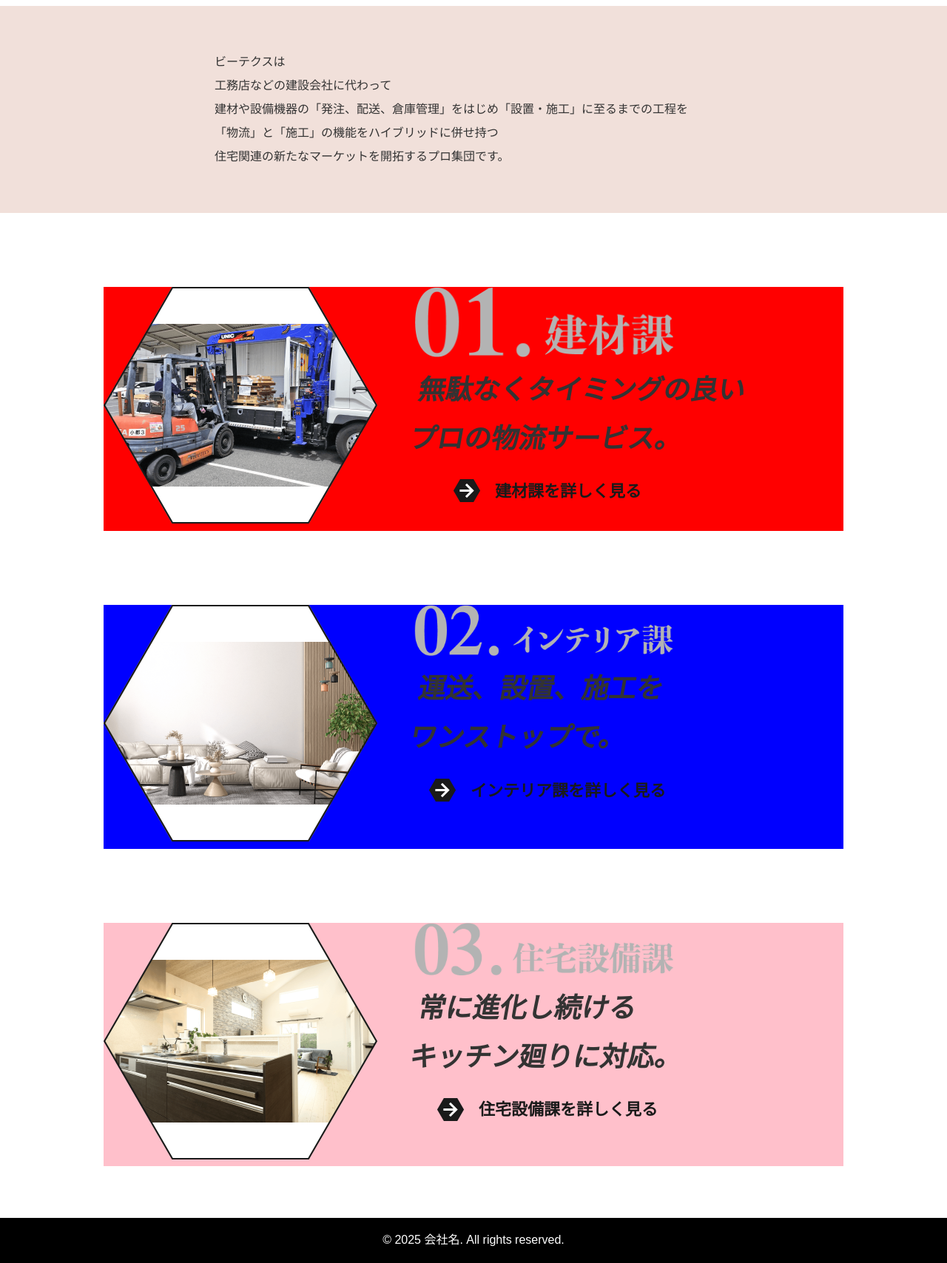
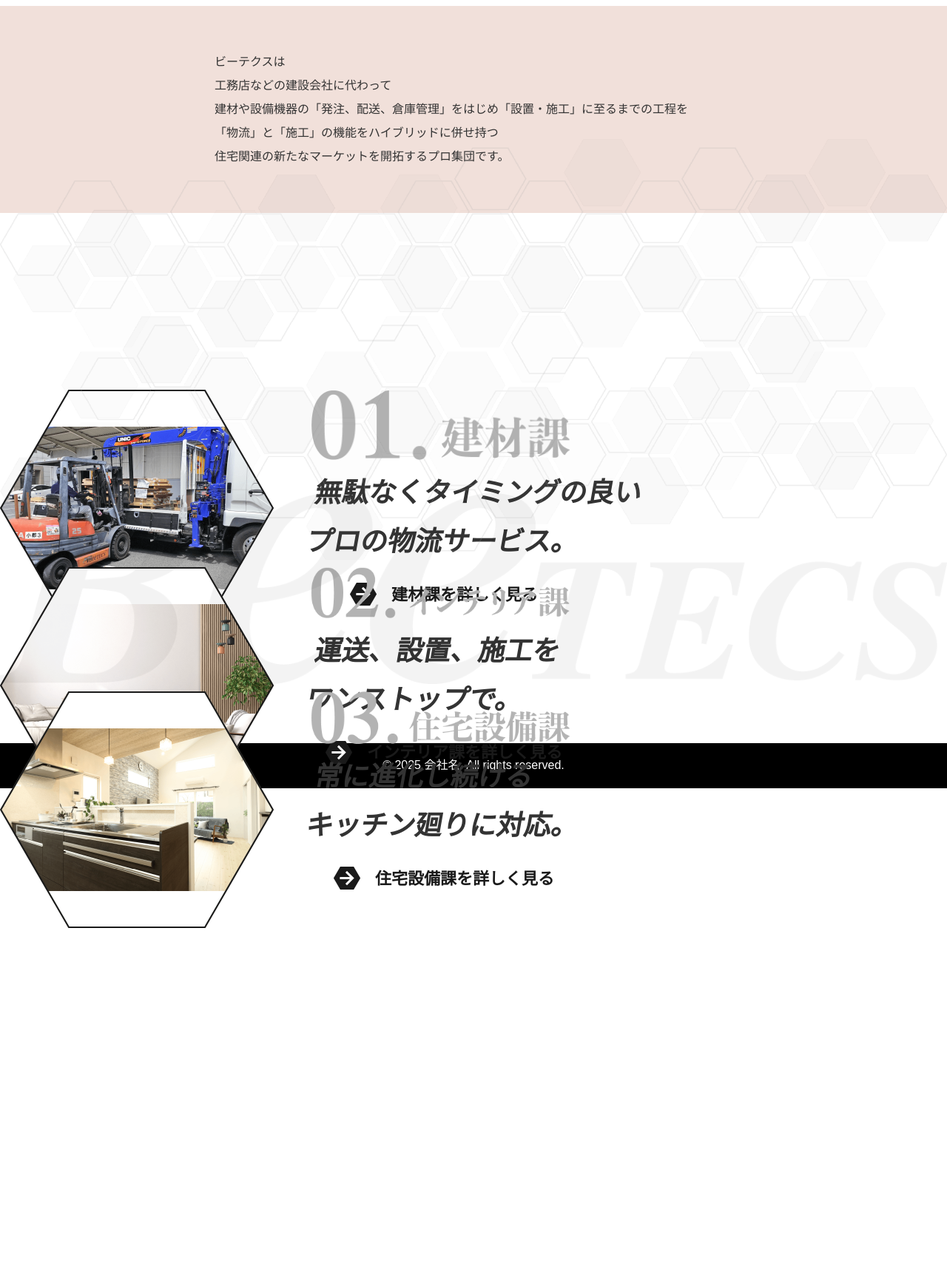
Before and after one commit to masa3811/beetecs2025, a PHP site: page / in a window 1280 px wide. Shown: the part 2306-4014 px from the top of the page at 74% size. After the commit the page ends 3561 px from the top, so only its background shows below. Run offline with PHP 8.4, Linux system fonts and the light colour scheme.

Commit message:
コンテンツ

```diff
--- a/assets/css/style.css
+++ b/assets/css/style.css
@@ -1,12 +1,10 @@
 @charset "UTF-8";
-
 body {
   font-family: 'Arial', 'Helvetica Neue', 'メイリオ', 'Meiryo', 'Verdana', sans-serif;
   /*  font-family: 'Times New Roman', 'ヒラギノ明朝 Pro', 'Hiragino Mincho Pro', 'MS PMincho', 'MS Mincho', serif;*/
   color: #333333;
   line-height: 1.8;
 }
-
 .pc-block {
   display: block;
 }
@@ -15,7 +13,6 @@ body {
     display: none;
   }
 }
-
 .sp-block {
   display: none;
 }
@@ -24,14 +21,12 @@ body {
     display: block;
   }
 }
-
 .section-ttl {
   display: flex;
   align-items: center;
   gap: 0 7px;
   color: #333333;
 }
-
 .section-ttl {
   text-align: left;
   padding-left: 4.5rem;
@@ -40,21 +35,17 @@ body {
   background-repeat: no-repeat;
   background-size: 3.75rem;
 }
-
 @media (max-width: 600px) {
   .section-ttl {
     padding-left: 3.5rem;
     background-size: 2.5rem;
   }
 }
-
-
 /*button*/
 .btn-cnt {
   text-align: center;
   margin: 60px 0 0;
 }
-
 .btn-01 {
   width: 22.5rem;
   padding: 1.875rem 0;
@@ -69,7 +60,6 @@ body {
   position: relative;
   transition: all 0.3s ease;
 }
-
 .btn-01::before {
   content: "";
   display: inline-block;
@@ -88,7 +78,6 @@ body {
 .btn-01:hover::before {
   transform: translateX(5px);
 }
-
 .btn-02 {
   width: 22.5rem;
   padding: 1.25rem 0;
@@ -98,7 +87,7 @@ body {
   font-weight: bold;
   font-size: 1.375rem;
   border-radius: 3px;
-  text-align:center;
+  text-align: center;
 }
 .btn-02::before {
   content: "";
@@ -110,13 +99,11 @@ body {
   background-size: contain;
   vertical-align: middle;
 }
-
 /*パンくず*/
 .wp-pagenavi {
   clear: both;
   text-align: center;
 }
-
 .wp-pagenavi a, .wp-pagenavi span {
   color: #795548;
   background-color: #FFFFFF;
@@ -133,18 +120,15 @@ body {
     padding: 2px 6px;
   }
 }
-
 .wp-pagenavi a:hover {
   color: #fff;
   background-color: #795548;
 }
-
 .wp-pagenavi span.current {
   color: #fff;
   background-color: #795548;
   font-size: 14px;
 }
-
 .pagenation-single {
   position: relative;
   margin: 0 auto 40px;
@@ -166,7 +150,6 @@ body {
   right: auto !important;
   transform: translateX(-50%) !important;
 }
-
 .fade-in-js {
   transform: scale(0.9);
   transition: all 0.5s 0s linear;
@@ -176,7 +159,6 @@ body {
   transform: scale(1);
   opacity: 1;
 }
-
 select {
   background-color: transparent;
   border: none;
@@ -188,7 +170,6 @@ select {
   appearance: none;
   color: #000;
 }
-
 select {
   background-color: transparent;
   border: none;
@@ -214,7 +195,6 @@ select {
   background-size: 16px 16px;
   cursor: pointer;
 }
-
 .slick-prev:before {
   background: url(../img/top/main-visual-arrow_l.png) !important;
   background-size: contain !important;
@@ -222,7 +202,6 @@ select {
   font-size: 36px;
   opacity: 1 !important;
 }
-
 .slick-next:before {
   background: url(../img/top/main-visual-arrow_r.png) !important;
   background-size: contain !important;
@@ -230,21 +209,17 @@ select {
   font-size: 36px;
   opacity: 1 !important;
 }
-
 .slick-dots li {
   width: 10px;
 }
-
 .slick-dots li.slick-active button:before {
   color: #ad9667 !important;
   opacity: 1 !important;
   font-size: 10px;
 }
-
 .slick-dots li button:before {
   font-size: 10px;
 }
-
 .page-style__block {
   margin: 0 0 60px;
 }
@@ -293,9 +268,6 @@ select {
 .page-style ul li {
   list-style: disc;
 }
-
-
-
 /* ヘッダー */
 #header {
   height: 100px;
@@ -303,7 +275,6 @@ select {
   background-color: transparent;
   transition: background-color 0.3s ease;
 }
-
 #header #header ul li {
   display: inline-block;
   padding: 30px 20px 25px 28px;
@@ -448,13 +419,11 @@ select {
   display: flex;
   flex-direction: column;
 }
-
 .accordion-header {
   position: relative;
   padding-right: 30px;
   cursor: pointer;
 }
-
 .accordion-header::after {
   content: '';
   border-top: solid 2px #fff;
@@ -468,7 +437,6 @@ select {
   transform: translateY(-50%) rotate(135deg);
   transition: transform 0.3s ease;
 }
-
 #header #hamburger-nav .menu li .accordion-item .accordion-content {
   visibility: hidden;
   opacity: 0;
@@ -496,7 +464,6 @@ select {
   background-color: #fff;
   box-shadow: 0 2px 5px rgba(0, 0, 0, 0.1);
 }
-
 .footer {
   background-color: #000;
 }
@@ -526,13 +493,11 @@ select {
 .footer__link a:hover {
   text-decoration: underline;
 }
-
 .link-cnt a {
   color: #fff;
   text-decoration: none;
   padding-right: 20px;
 }
-
 /* mv */
 .mv {
   display: flex;
@@ -572,9 +537,7 @@ select {
   display: flex;
   margin-top: 3.125rem;
 }
-.banner-item {
-
-}
+.banner-item {}
 .banner-item:first-of-type {
   margin-right: 0.875rem;
 }
@@ -584,7 +547,6 @@ select {
 .banner-img {
   max-width: 1100px;
 }
-
 .arrow-cnt {
   display: flex;
   align-items: center;
@@ -594,12 +556,11 @@ select {
   max-width: 35px;
   padding-right: 0.625rem;
 }
-
 .news {
   position: relative;
-background-image:url("../img/common/bg_hexagon.png");
+  background-image: url("../img/common/bg_hexagon.png");
   width: 100%;
-background-position: center center;/*  x,y*/
+  background-position: center center; /*  x,y*/
   background-repeat: no-repeat;
   background-size: contain;
   aspect-ratio: 1880/484;
@@ -632,7 +593,7 @@ padding: 4.375rem 0;
 }
 .news .content-area {
   border: 1px solid #1a1a1a;
-  border-width:  1px 0;
+  border-width: 1px 0;
   padding: 0 1.25rem;
   background-color: #fff;
 }
@@ -652,34 +613,27 @@ padding: 4.375rem 0;
   align-items: center;
   gap: 1rem;
   padding: 1.25rem 0;
-
 }
 .news-cnt:not(:last-child) .news-item {
   border-bottom: 1px solid #1a1a1a;
 }
-
 .news-icon img {
   width: 1.875rem;
   height: auto;
   transition: transform 0.3s ease;
 }
-
 .news-icon img:hover {
   transform: translateX(5px);
 }
-.news-icon img:hover {
-
-}
+.news-icon img:hover {}
 .news-th {
   font-weight: bold;
   margin-bottom: 0.3rem;
 }
-
 .news-td a {
   text-decoration: none;
   color: #333;
 }
-
 .news.content {
   display: none;
 }
@@ -690,13 +644,12 @@ padding: 4.375rem 0;
   font-weight: bold;
   border-bottom: 2px solid #333;
 }
-
 .company {
   margin-top: 160px;
   position: relative;
-background-image:url("../img/common/bg_hexagon.png");
+  background-image: url("../img/common/bg_hexagon.png");
   width: 100%;
-background-position: center top;/*  x,y*/
+  background-position: center top; /*  x,y*/
   background-repeat: no-repeat;
   background-size: contain;
   aspect-ratio: 1880/484;
@@ -715,30 +668,33 @@ padding: 4.375rem 0;
   background-color: #f1e0da;
 }
 .detail-cnt {
+  position: relative;
+}
+.detail-item-01, .detail-item-02, .detail-item-03 {
+  position: relative;
+  margin-top: -100px;
+}
+.item-01 {
+display: flex;
+position: absolute;
+}
+.item-02 {
+display: flex;
+position: absolute;
+}
+.item-03  {
+display: flex;
+position: absolute;
+}
 
-}
-.detail-item {
-  display: flex;
-  justify-content: flex-start;
-  margin-top: 6.25rem;
-}
-.detail-item:nth-of-type(1) {
-  background-color: red;
-}
-.detail-item:nth-of-type(2) {
-  background-color: blue;
-}
-.detail-item:nth-of-type(3) {
-  background-color: pink;
-}
-.detail-item .item-01 img {
+.item-img img {
   width: 370px;
   margin-right: 3.125rem;
 }
-.detail-item .item-02 img {
+.item-txt img {
   width: 350px;
 }
-.detail-item p {
+.item-txt p {
   font-family: YuMincho, "Yu Mincho", "Hiragino Mincho ProN", "serif";
   transform: skewX(-10deg);
 }
--- a/index.html
+++ b/index.html
@@ -215,22 +215,31 @@
       「物流」と「施工」の機能をハイブリッドに併せ持つ<br>
       住宅関連の新たなマーケットを開拓するプロ集団です。</p>
   </div>
-  <div class="detail-cnt inner-1000">
-    <div class="detail-item">
-      <div class="item-01"><img src="assets/img/common/company_img-1.png" alt=""> </div>
-      <div class="item-02"><img src="assets/img/common/company_ttl-1.png" alt=""><p class="fz-40 font-wb">無駄なくタイミングの良い<br>
+  <div class="detail-cnt">
+    <div class="detail-item-01">
+         <img src="assets/img/common/bg_hexagon.png" alt="">
+       <div class="item-01">
+      <div class="item-img"><img src="assets/img/common/company_img-1.png" alt=""> </div>
+      <div class="item-txt"><img src="assets/img/common/company_ttl-1.png" alt=""><p class="fz-40 font-wb">無駄なくタイミングの良い<br>
         プロの物流サービス。</p><a class="btn-02">建材課を詳しく見る</a></div>
     </div>
-        <div class="detail-item">
-      <div class="item-01"><img src="assets/img/common/company_img-2.png" alt=""> </div>
-      <div class="item-02"><img src="assets/img/common/company_ttl-2.png" alt=""><p class="fz-40 font-wb">運送、設置、施工を<br>
+    </div>
+        <div class="detail-item-02">
+           <img src="assets/img/common/bg_hexagon-roll.png" alt="">
+          <div class="item-02">
+      <div class="item-img"><img src="assets/img/common/company_img-2.png" alt=""> </div>
+      <div class="item-txt"><img src="assets/img/common/company_ttl-2.png" alt=""><p class="fz-40 font-wb">運送、設置、施工を<br>
 ワンストップで。</p><a class="btn-02">インテリア課を詳しく見る</a></div>
     </div>
-        <div class="detail-item">
-      <div class="item-01"><img src="assets/img/common/company_img-3.png" alt=""> </div>
-      <div class="item-02"><img src="assets/img/common/company_ttl-3.png" alt=""><p class="fz-40 font-wb">常に進化し続ける<br>
+           </div>
+        <div class="detail-item-03">
+            <img src="assets/img/common/bg_beetecs.png" alt="">
+          <div class="item-03">
+      <div class="item-img"><img src="assets/img/common/company_img-3.png" alt=""> </div>
+      <div class="item-txt"><img src="assets/img/common/company_ttl-3.png" alt=""><p class="fz-40 font-wb">常に進化し続ける<br>
 キッチン廻りに対応。</p><a class="btn-02">住宅設備課を詳しく見る</a></div>
     </div>
+     </div>
   </div>
 </section>
 
```
Lines whose indentation alone changed are shown as unchanged.
